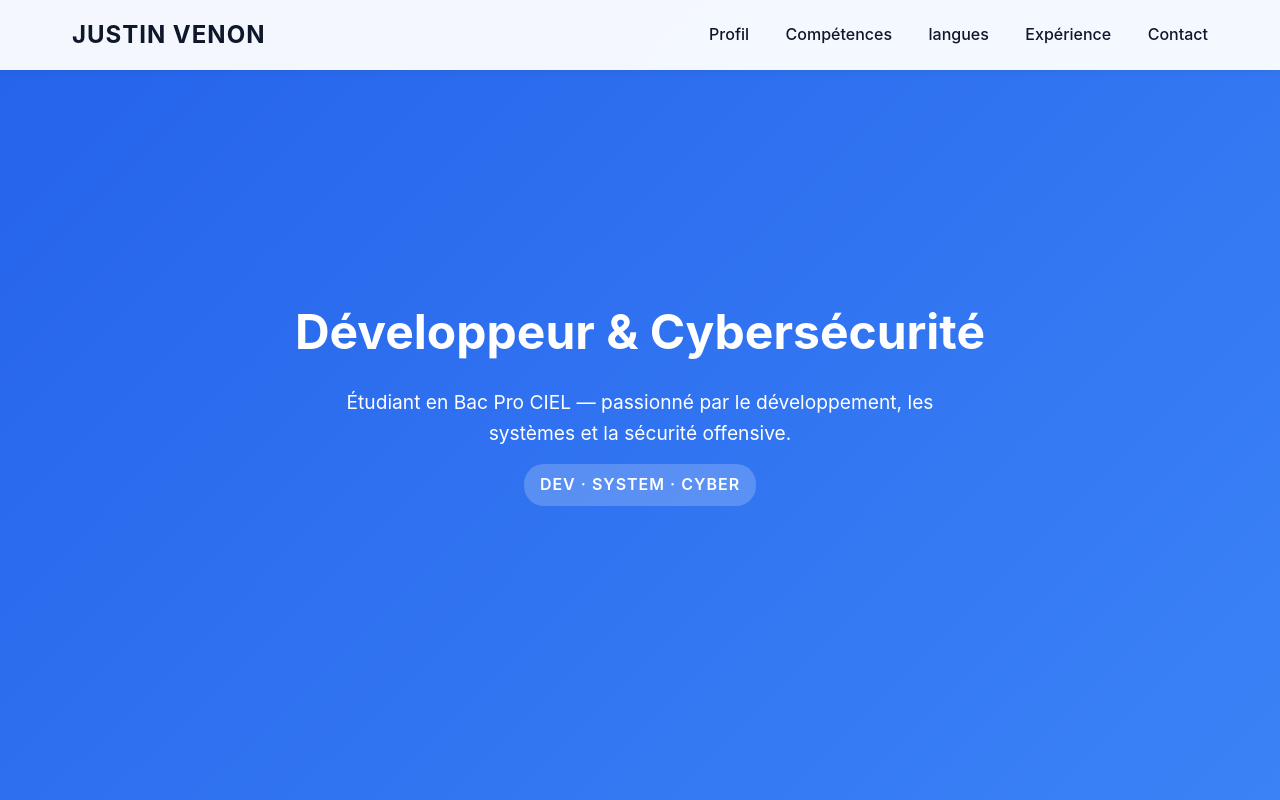
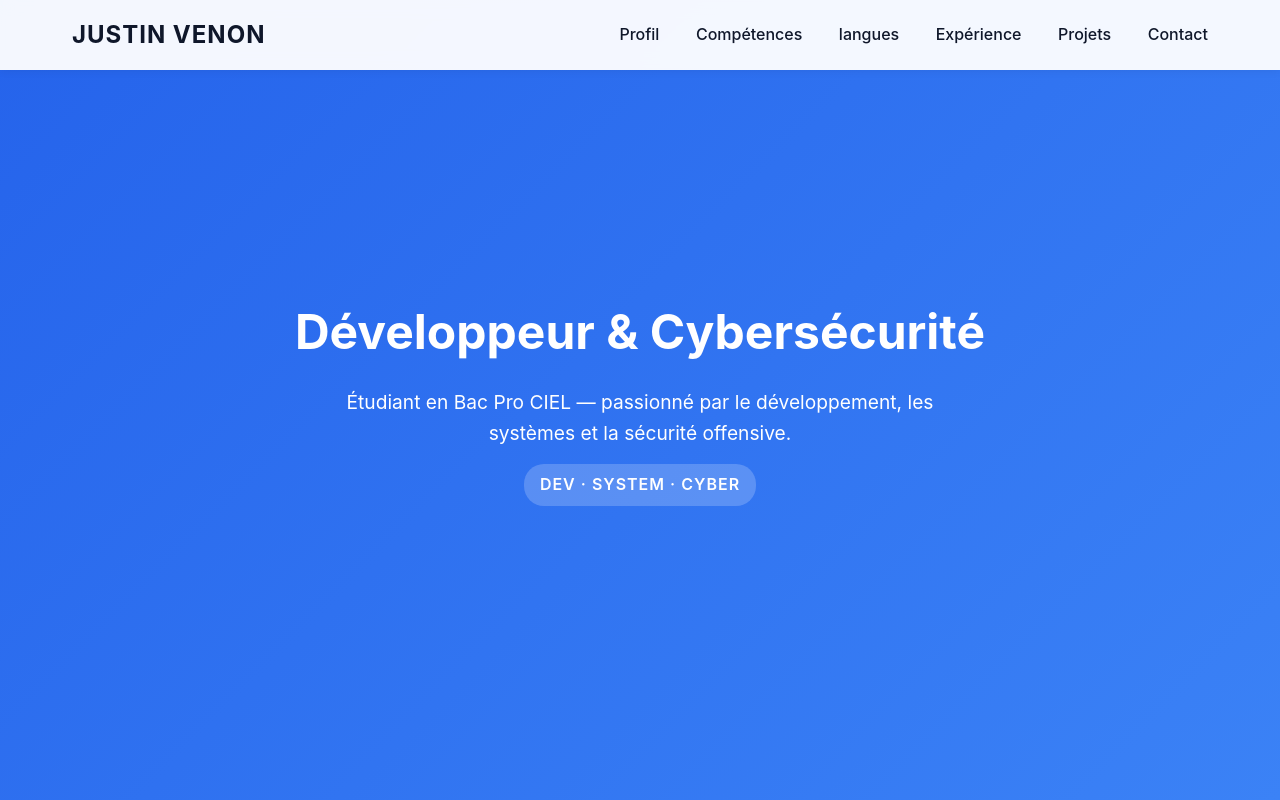
Before and after one commit to venon-justin/portfolio, a plain HTML site: page index.html in a window 1280 px wide. Shown: the top 800 px of the page. Drawn offline with Linux system fonts and the light colour scheme.

Commit message:
Update index.html

```diff
--- a/index.html
+++ b/index.html
@@ -345,6 +345,7 @@ footer {
             <a href="#skills">Compétences</a>
             <a href="#langues">langues</a>
             <a href="#experience">Expérience</a>
+            <a href="#projets">Projets</a>
             <a href="#contact">Contact</a>
         </nav>
     </div>
```
